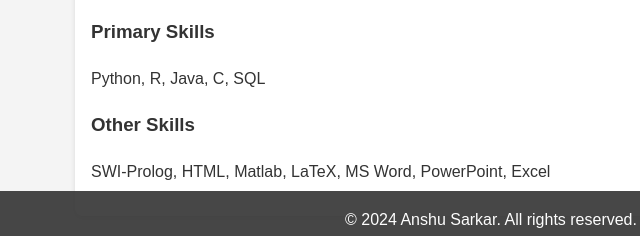
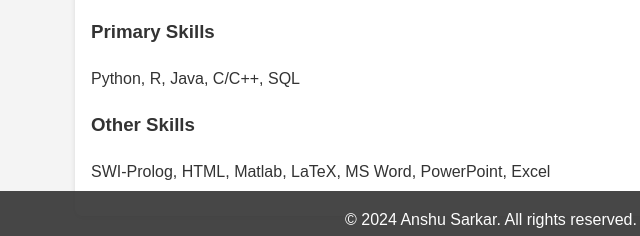
Before and after one commit to anshusarkar/Portfolio, a plain HTML site: page index.html in a window 1280 px wide. Shown: the part 551-787 px from the top of the page, 149-789 px from the left. Drawn offline with Linux system fonts and the light colour scheme.

Commit message:
Update index.html

```diff
--- a/index.html
+++ b/index.html
@@ -33,7 +33,7 @@
     <section id="skills">
         <h2>Skills</h2>
         <h3>Primary Skills</h3>
-        <p>Python, R, Java, C, SQL</p>
+        <p>Python, R, Java, C/C++, SQL</p>
         <h3>Other Skills</h3>
         <p>SWI-Prolog, HTML, Matlab, LaTeX, MS Word, PowerPoint, Excel</p>
     </section>
```
